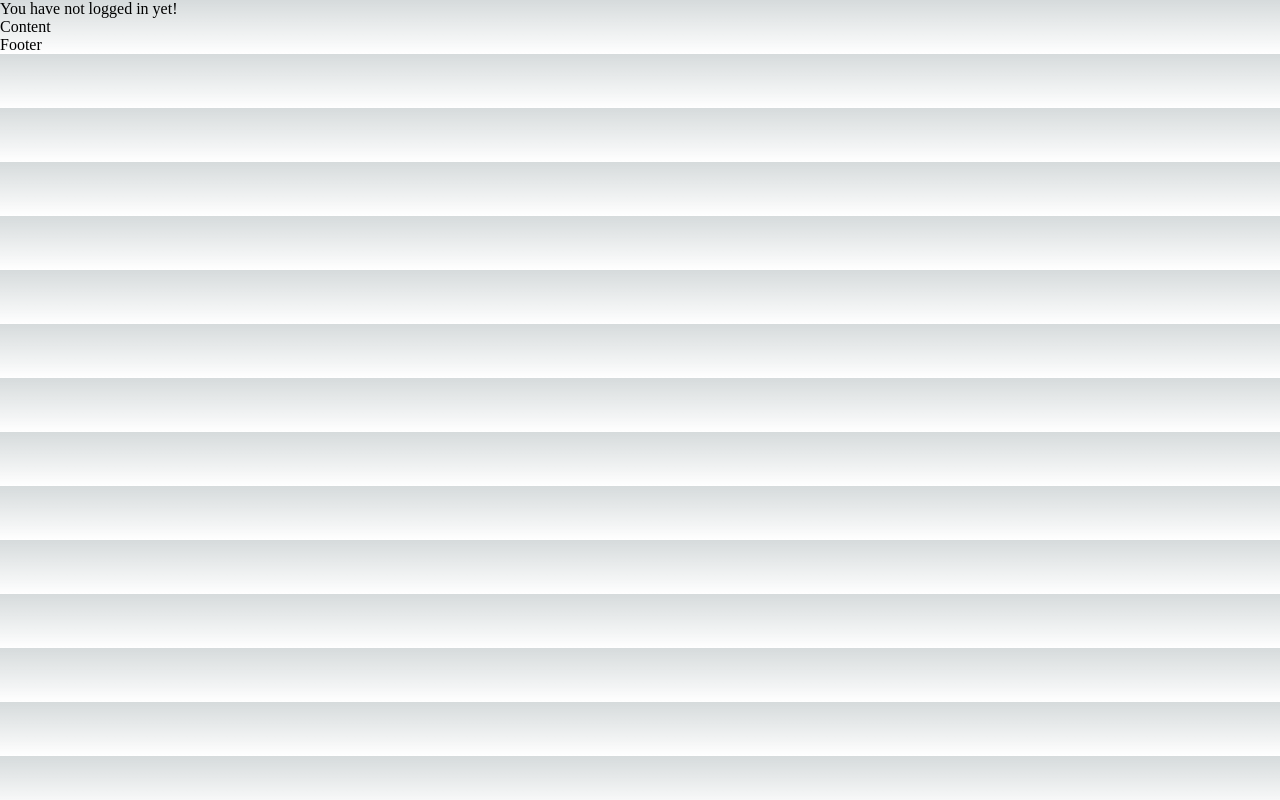
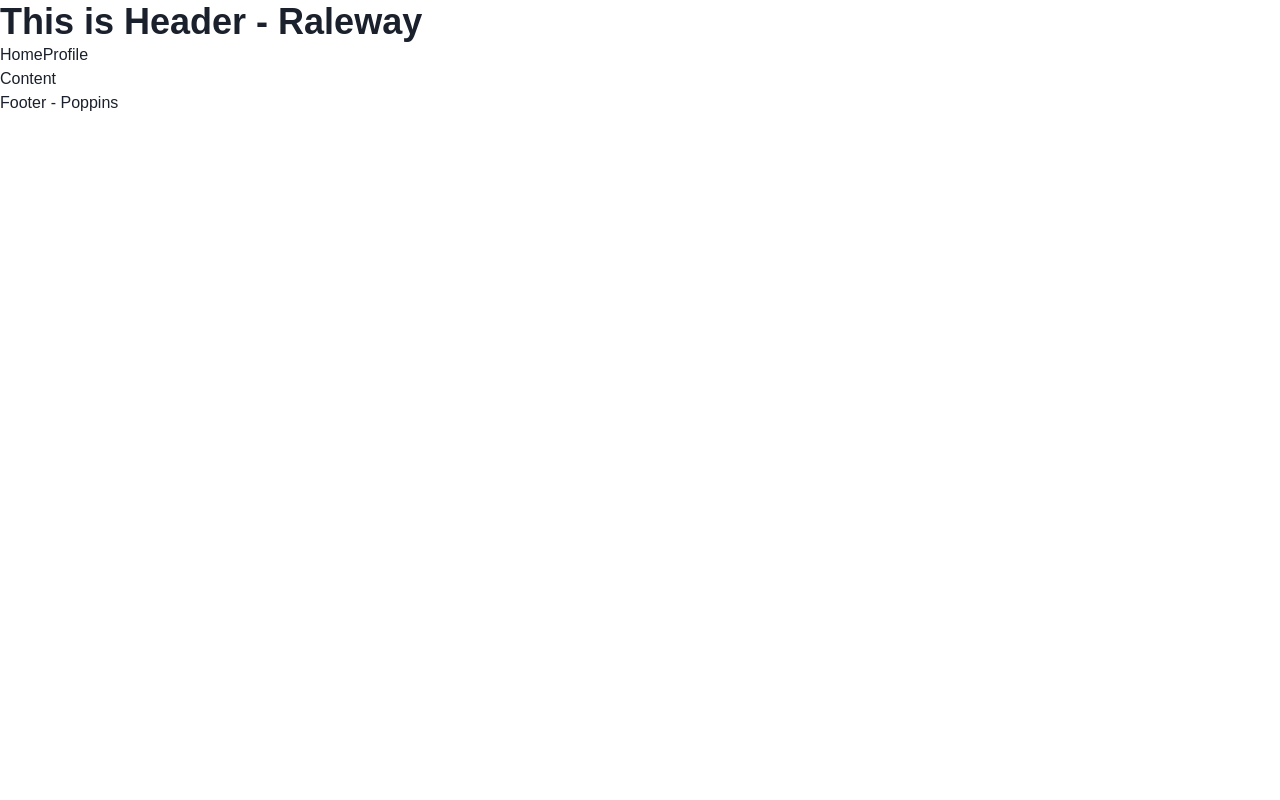
Before and after one commit to driyant/learn-next, a Next.js app: page / in a window 1280 px wide. Built offline with nearby package versions, Linux system fonts and the light colour scheme.

Commit message:
feat: DT-4

```diff
--- a/components/footer/index.js
+++ b/components/footer/index.js
@@ -1,7 +1,11 @@
 import React from "react";
 
 const Footer = () => {
-  return <div>Footer</div>;
+  return (
+    <>
+      <div>Footer - Poppins</div>
+    </>
+  );
 };
 
 export default Footer;
--- a/components/header/index.js
+++ b/components/header/index.js
@@ -1,11 +1,13 @@
 import React from "react";
 import Menu from "../menu";
 import withAuth from "../with-auth";
+import { Heading } from "@chakra-ui/react";
 
 const Header = () => {
   return (
     <>
       <div>
+        <Heading>This is Header - Raleway</Heading>
         <Menu />
       </div>
     </>
--- a/components/with-auth/index.js
+++ b/components/with-auth/index.js
@@ -2,11 +2,15 @@ import React from "react";
 
 const withAuth = (Component) => {
   return function withAuth(props) {
-    const isLogin = false;
+    const isLogin = true;
     if (!isLogin) {
       return <div>You have not logged in yet!</div>;
     }
-    return <Component {...props} />;
+    return (
+      <>
+        <Component {...props} />
+      </>
+    );
   };
 };
 
--- /dev/null
+++ b/extendTheme.js
@@ -0,0 +1,8 @@
+import { extendTheme } from "@chakra-ui/react";
+
+export const theme = extendTheme({
+  fonts: {
+    heading: "Raleway, sans-serif",
+    body: "Poppins, sans-serif",
+  },
+});
--- a/pages/_app.js
+++ b/pages/_app.js
@@ -1,5 +1,10 @@
-import "@/styles/globals.css";
+import { ChakraProvider } from "@chakra-ui/react";
+import { theme } from "@/extendTheme";
 
 export default function App({ Component, pageProps }) {
-  return <Component {...pageProps} />;
+  return (
+    <ChakraProvider theme={theme}>
+      <Component {...pageProps} />
+    </ChakraProvider>
+  );
 }
```
Also changed, not shown: package.json (+7 -0 lines), 1 other file (tests, documents, lock files or other folders).
